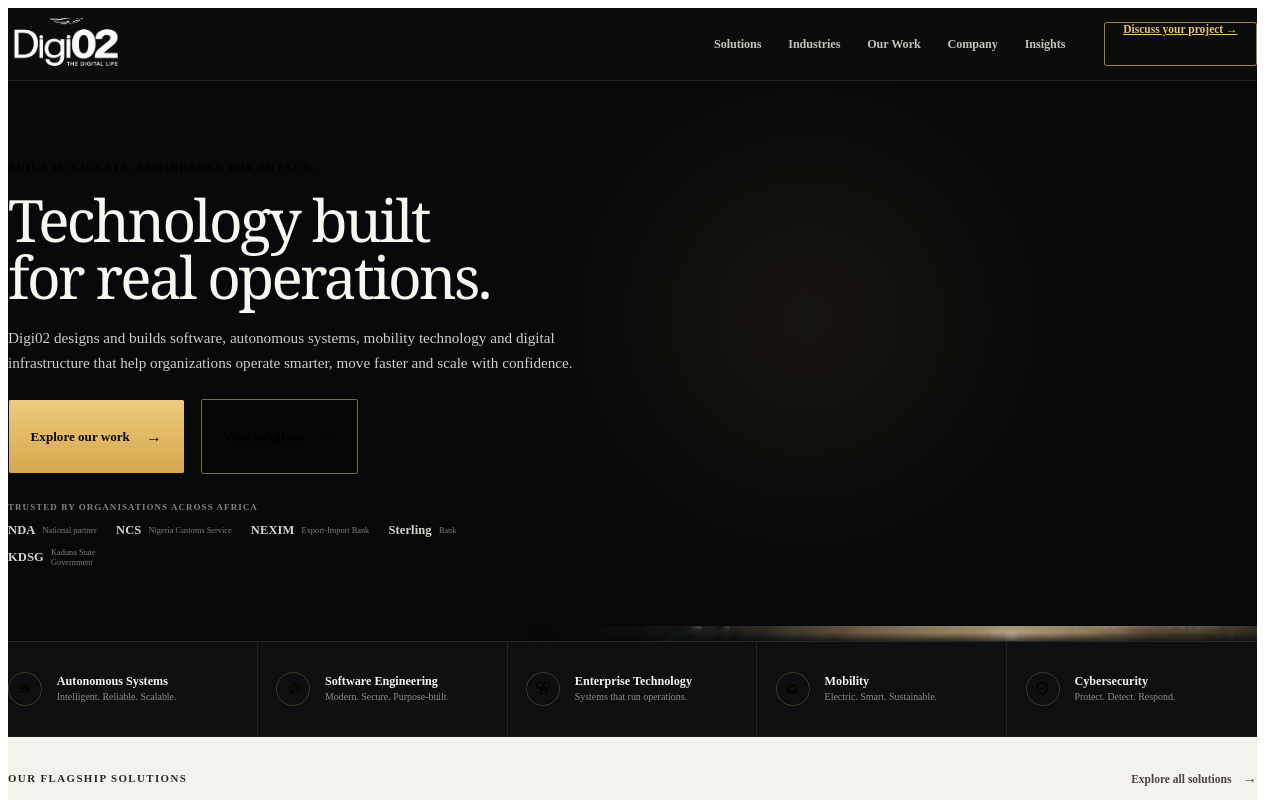
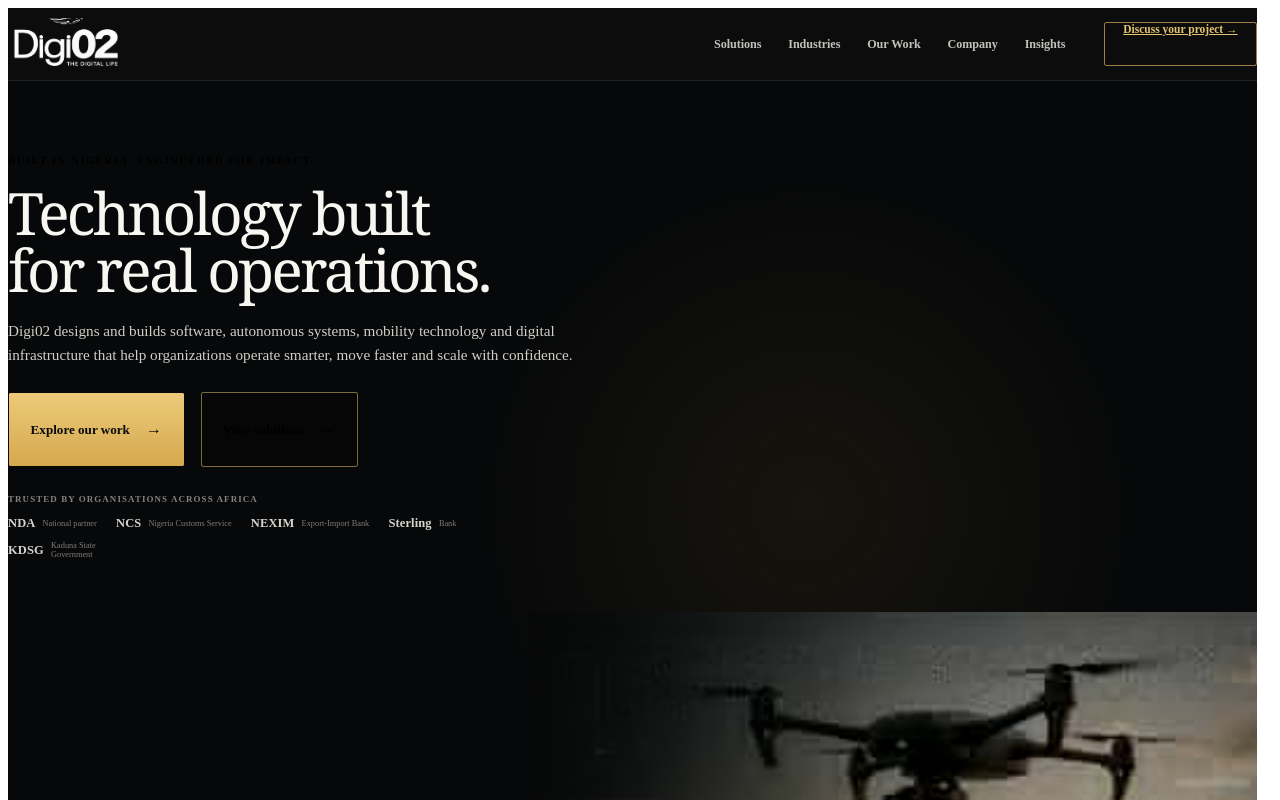
Before and after one commit to emmy16-glitch/Digi02_website, a React (Vite) app: page / in a window 1280 px wide. Shown: the top 800 px of the page. Built offline with nearby package versions, Linux system fonts and the light colour scheme; the HTML template or start-up script is replaced by a standard one.

Commit message:
Keep approved hero artwork visible on desktop

```diff
--- a/src/styles/reference-tuning.css
+++ b/src/styles/reference-tuning.css
@@ -25,6 +25,7 @@
 
   .reference-home-hero__media {
     grid-column: 6 / -1;
+    min-height: 35rem;
   }
 
   .reference-home-hero__title {
```
